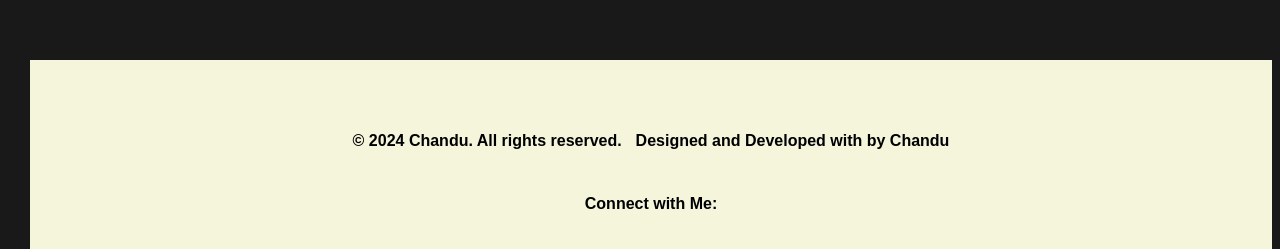
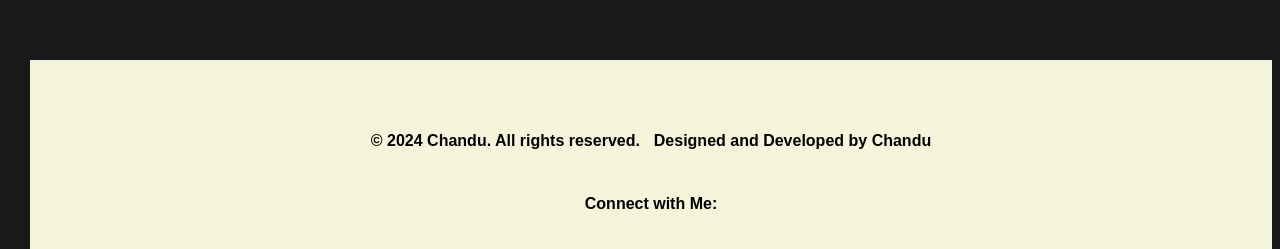
Before and after one commit to chandurami/Simple-Portfolio-Assignment, a plain HTML site: page index.html in a window 1280 px wide. Shown: the part 2741-2990 px from the top of the page. Drawn offline with Linux system fonts and the light colour scheme.

Commit message:
Update index.html

```diff
--- a/index.html
+++ b/index.html
@@ -248,7 +248,7 @@ I hope this version captures your journey and aspirations well. If there’s any
 
     <footer>
         <p>&copy; 2024 Chandu. All rights reserved.</p>
-        <p>Designed and Developed with by Chandu</p><br>
+        <p>Designed and Developed by Chandu</p><br>
 
     <p>Connect with Me:</p>
 
```
